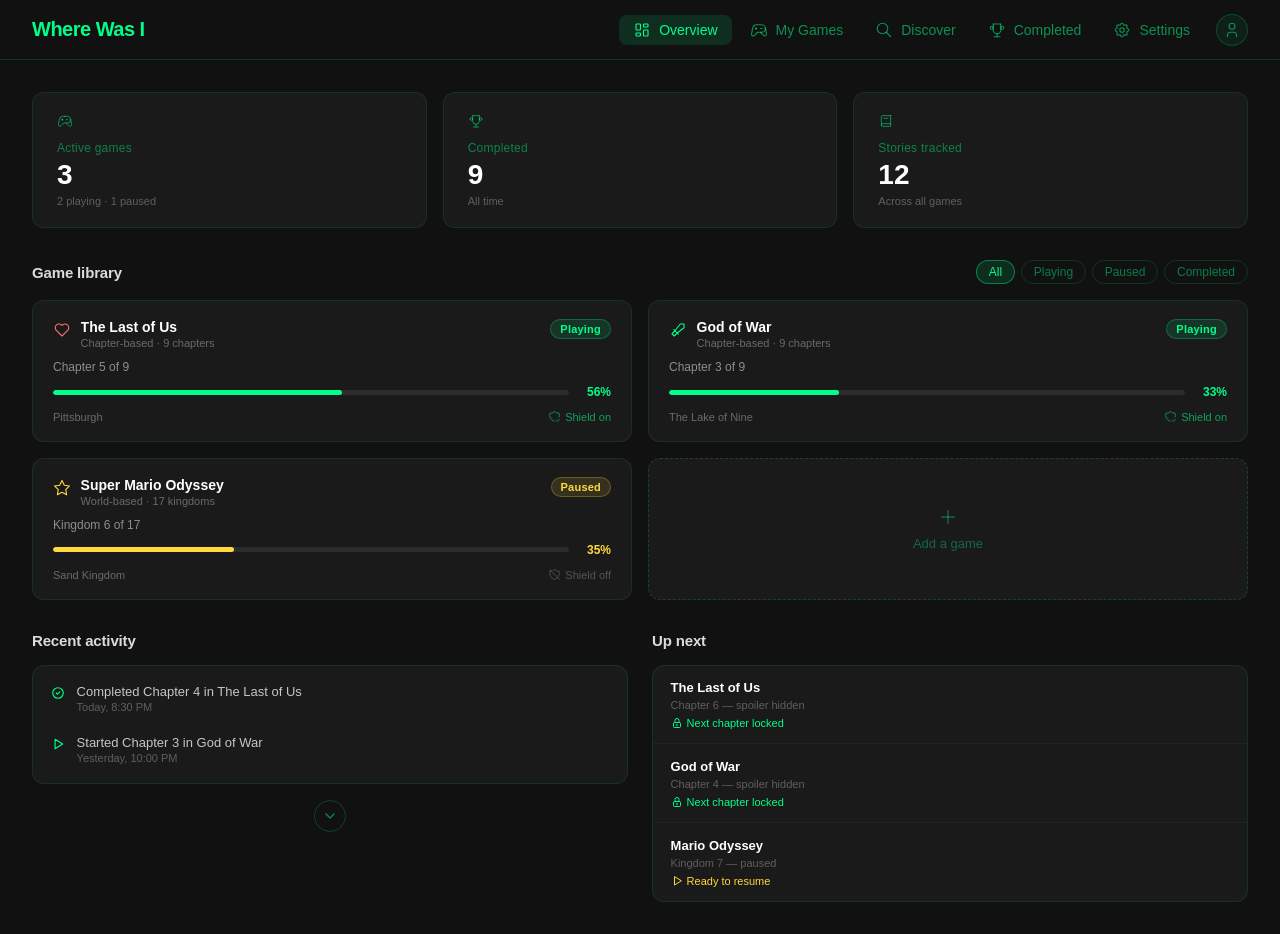
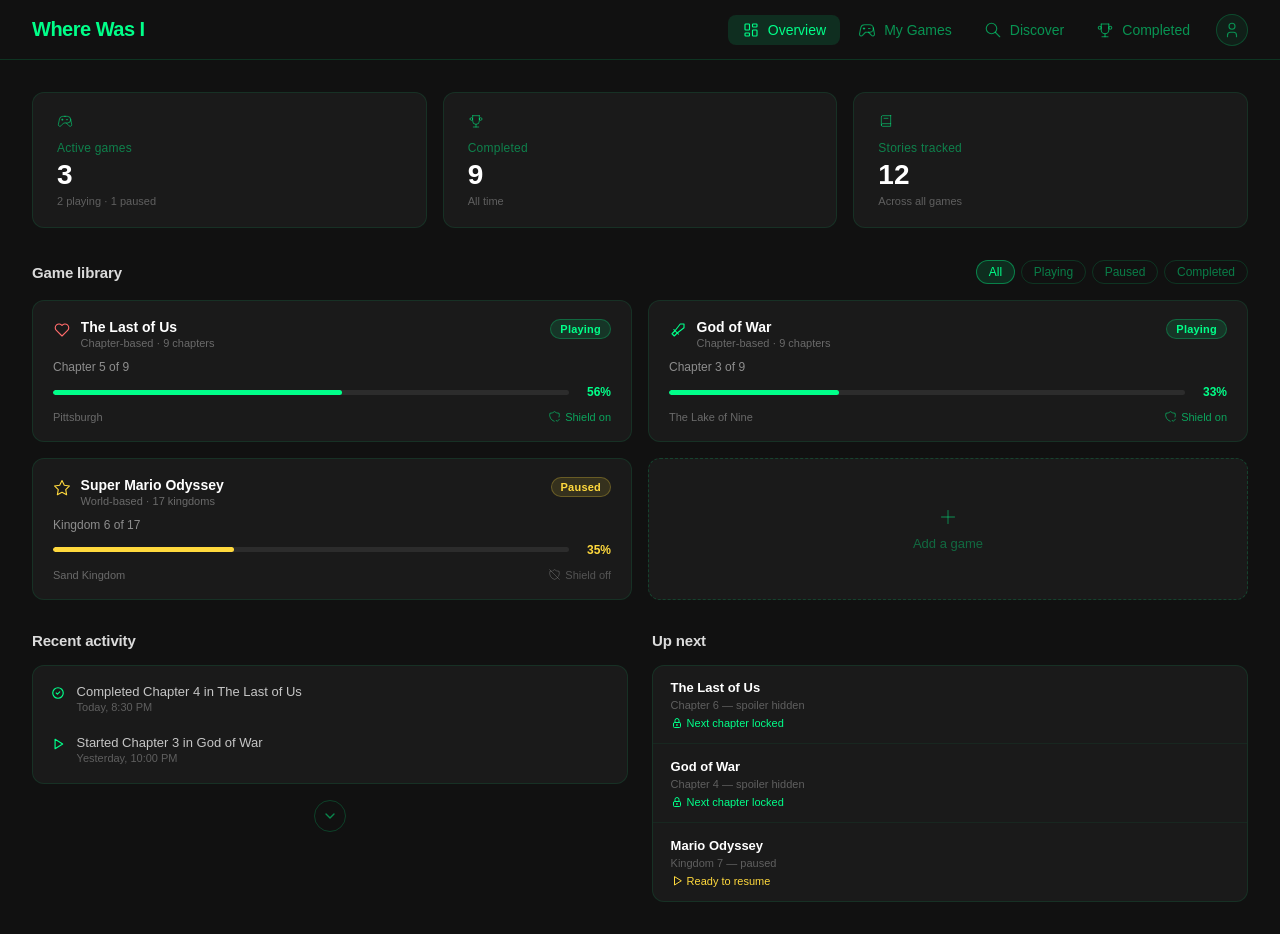
Before and after one commit to TheGeekedNerd/Where-Was-I, a React (Vite) app in the folder client/: page /dashboard in a window 1280 px wide. Built offline with nearby package versions, Linux system fonts and the light colour scheme; no server answers; sample sign-in values are in the browser's storage.

Commit message:
chore: remove settings from navbar since avatar opens it

```diff
--- a/client/src/pages/Dashboard.js
+++ b/client/src/pages/Dashboard.js
@@ -76,13 +76,11 @@
   }
 
   const navLinks = [
-    { key: 'overview',  Icon: IconLayoutDashboard, label: 'Overview'  },
-    { key: 'my-games',  Icon: IconDeviceGamepad2,  label: 'My Games'  },
-    { key: 'discover',  Icon: IconZoom,            label: 'Discover'  },
-    { key: 'completed', Icon: IconTrophy,          label: 'Completed' },
-    { key: 'settings',  Icon: IconSettings,        label: 'Settings'  },
-  ]
-
+  { key: 'overview',  Icon: IconLayoutDashboard, label: 'Overview'  },
+  { key: 'my-games',  Icon: IconDeviceGamepad2,  label: 'My Games'  },
+  { key: 'discover',  Icon: IconZoom,            label: 'Discover'  },
+  { key: 'completed', Icon: IconTrophy,          label: 'Completed' },
+]
   const avatarEl = ce('div', {
     className: 'nav-avatar',
     onClick:   () => setShowSettings(true),
```
